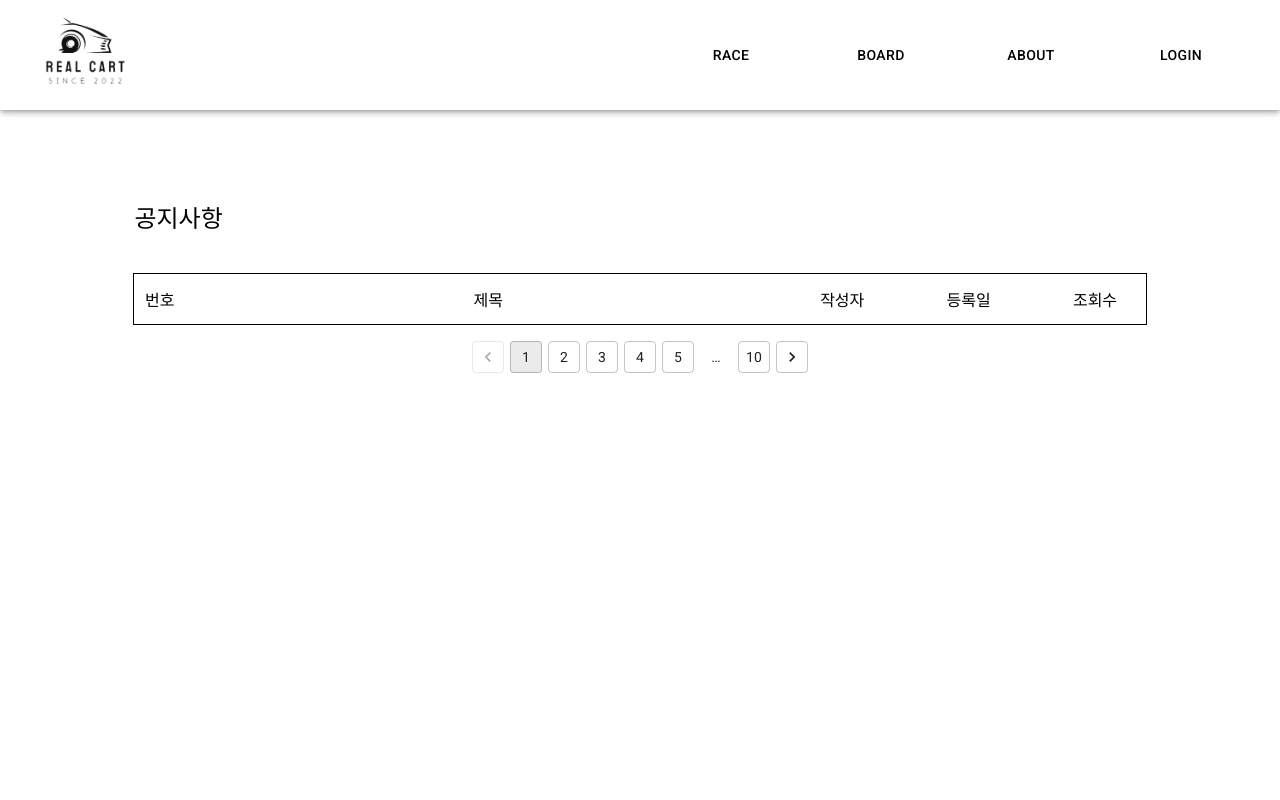
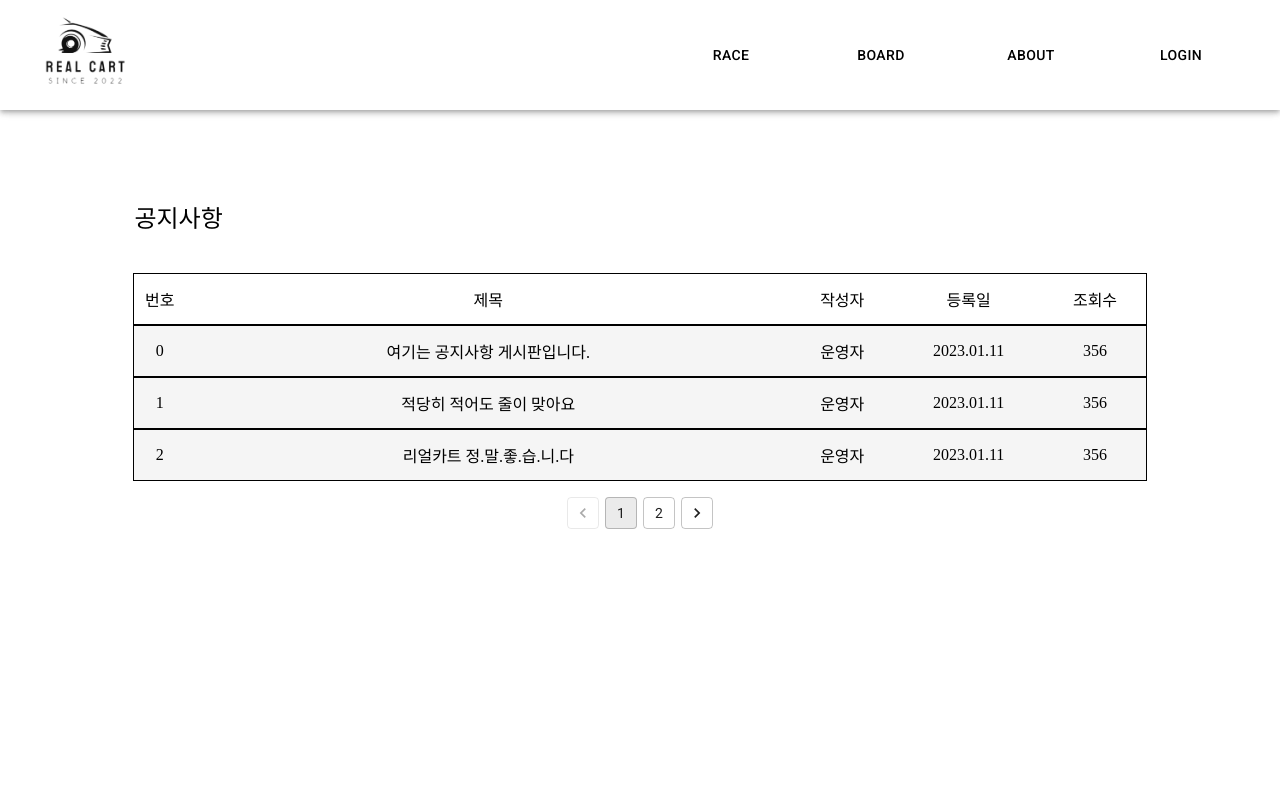
Before and after one commit to seongmin42/RealCart, a React (Create React App) app in the folder Frontend/: page /noticeBoard in a window 1280 px wide. Shown: the top 800 px of the page. Built offline with nearby package versions, Linux system fonts and the light colour scheme.

Commit message:
Feat: Try to apply login feature
Former-commit-id: acede8889ee985291aa36b98fe349e5ba74c1ce2 [formerly 1253bf68b6223cd1db24b75ad88416e00245b641]
Former-commit-id: d41edd53c91dacca7a45f90afc09f545c2896d6a

```diff
--- a/Frontend/package.json
+++ b/Frontend/package.json
@@ -9,6 +9,7 @@
     "@mui/icons-material": "^5.11.0",
     "@mui/material": "^5.11.4",
     "@mui/x-data-grid": "^5.17.19",
+    "@reduxjs/toolkit": "^1.9.1",
     "@testing-library/jest-dom": "^5.16.5",
     "@testing-library/react": "^13.4.0",
     "@testing-library/user-event": "^13.5.0",
--- a/Frontend/src/components/AppForm.jsx
+++ b/Frontend/src/components/AppForm.jsx
@@ -3,7 +3,7 @@ import PropTypes from "prop-types";
 import TextField from "@mui/material/TextField";
 
 function AppForm({ content, pwd, sx, ...otherProps }) {
-  console.log(pwd);
+  // console.log(pwd);
   const [input, setInput] = useState("");
   const verifier = {
     email: () => {
--- a/Frontend/src/pages/LoginForm.jsx
+++ b/Frontend/src/pages/LoginForm.jsx
@@ -12,13 +12,10 @@ import ArrowButton from "../components/ArrowButton";
 function LoginForm() {
   const handleSumbit = async (e) => {
     e.preventDefault();
-    console.log(e.target[0].value);
-    console.log(e.target[2].value);
     const data = { email: e.target[0].value, password: e.target[2].value };
-    console.log(data);
 
     await axios
-      .post("http://3.34.23.91:8080/user", data)
+      .post("http://70.12.246.220:8080/user", data)
       .then((response) => {
         console.log(response);
       })
--- a/Frontend/src/pages/NoticeBoard.jsx
+++ b/Frontend/src/pages/NoticeBoard.jsx
@@ -1,4 +1,4 @@
-import React from "react";
+import React, { useState } from "react";
 import Box from "@mui/material/Box";
 import Stack from "@mui/material/Stack";
 import Pagination from "@mui/material/Pagination";
@@ -6,58 +6,58 @@ import Typography from "@mui/material/Typography";
 import ArticleBox from "../components/ArticleBox";
 
 function NoticeBoard() {
-  // const [page, setPage] = useState(0);
-  // const onChangePage = (event, value) => {
-  //   setPage(value - 1);
-  // };
-  // const articleList = [
-  //   [
-  //     {
-  //       no: 0,
-  //       title: "여기는 공지사항 게시판입니다.",
-  //       author: "운영자",
-  //       date: "2023.01.11",
-  //       view: 356,
-  //     },
-  //     {
-  //       no: 1,
-  //       title: "적당히 적어도 줄이 맞아요",
-  //       author: "운영자",
-  //       date: "2023.01.11",
-  //       view: 356,
-  //     },
-  //     {
-  //       no: 2,
-  //       title: "리얼카트 정.말.좋.습.니.다",
-  //       author: "운영자",
-  //       date: "2023.01.11",
-  //       view: 356,
-  //     },
-  //   ],
-  //   [
-  //     {
-  //       no: 0,
-  //       title: "2페이지입니다.",
-  //       author: "운영자",
-  //       date: "2023.01.11",
-  //       view: 356,
-  //     },
-  //     {
-  //       no: 1,
-  //       title: "페이지네이션을 구현해보았습니다.",
-  //       author: "운영자",
-  //       date: "2023.01.11",
-  //       view: 356,
-  //     },
-  //     {
-  //       no: 2,
-  //       title: "우리모두화이팅!",
-  //       author: "운영자",
-  //       date: "2023.01.11",
-  //       view: 356,
-  //     },
-  //   ],
-  // ];
+  const [page, setPage] = useState(0);
+  const onChangePage = (event, value) => {
+    setPage(value - 1);
+  };
+  const articleList = [
+    [
+      {
+        no: 0,
+        title: "여기는 공지사항 게시판입니다.",
+        author: "운영자",
+        date: "2023.01.11",
+        view: 356,
+      },
+      {
+        no: 1,
+        title: "적당히 적어도 줄이 맞아요",
+        author: "운영자",
+        date: "2023.01.11",
+        view: 356,
+      },
+      {
+        no: 2,
+        title: "리얼카트 정.말.좋.습.니.다",
+        author: "운영자",
+        date: "2023.01.11",
+        view: 356,
+      },
+    ],
+    [
+      {
+        no: 0,
+        title: "2페이지입니다.",
+        author: "운영자",
+        date: "2023.01.11",
+        view: 356,
+      },
+      {
+        no: 1,
+        title: "페이지네이션을 구현해보았습니다.",
+        author: "운영자",
+        date: "2023.01.11",
+        view: 356,
+      },
+      {
+        no: 2,
+        title: "우리모두화이팅!",
+        author: "운영자",
+        date: "2023.01.11",
+        view: 356,
+      },
+    ],
+  ];
   return (
     <Box
       sx={{
@@ -100,7 +100,7 @@ function NoticeBoard() {
             date="등록일"
             view="조회수"
           />
-          {/* {articleList[page].map((article) => (
+          {articleList[page].map((article) => (
             <ArticleBox
               sx={{
                 width: "80%",
@@ -113,12 +113,12 @@ function NoticeBoard() {
               date={article.date}
               view={article.view}
             />
-          ))} */}
+          ))}
           <Pagination
-            count={10}
+            count={articleList.length}
             variant="outlined"
             shape="rounded"
-            // onChange={onChangePage}
+            onChange={onChangePage}
             sx={{
               margin: 2,
             }}
--- a/Frontend/src/SpectPage.jsx
+++ b/Frontend/src/test2/SpectPage.jsx
@@ -9,7 +9,7 @@ import {
   ListItem,
   ListItemText,
 } from "@mui/material";
-import tmpmain from "./assets/tmpmain.jpg";
+import tmpmain from "../assets/tmpmain.jpg";
 
 function SpectPage() {
   const options = ["1. 상우짱, 성현카트", "2. 의권짱짱33, 지존ㅎHzㅣㄴ"];
```
Also changed, not shown: Frontend/src/store/loginSlice.js (added, +21 -0 lines), Frontend/src/store/store.js (added, +11 -0 lines), Frontend/src/test/Emotion.jsx (added, +31 -0 lines), Frontend/src/.eslintrc.json, Frontend/src/test/PlayPage.jsx (renamed from Frontend/src/PlayPage.jsx), 1 other file (tests, documents, lock files or other folders).
